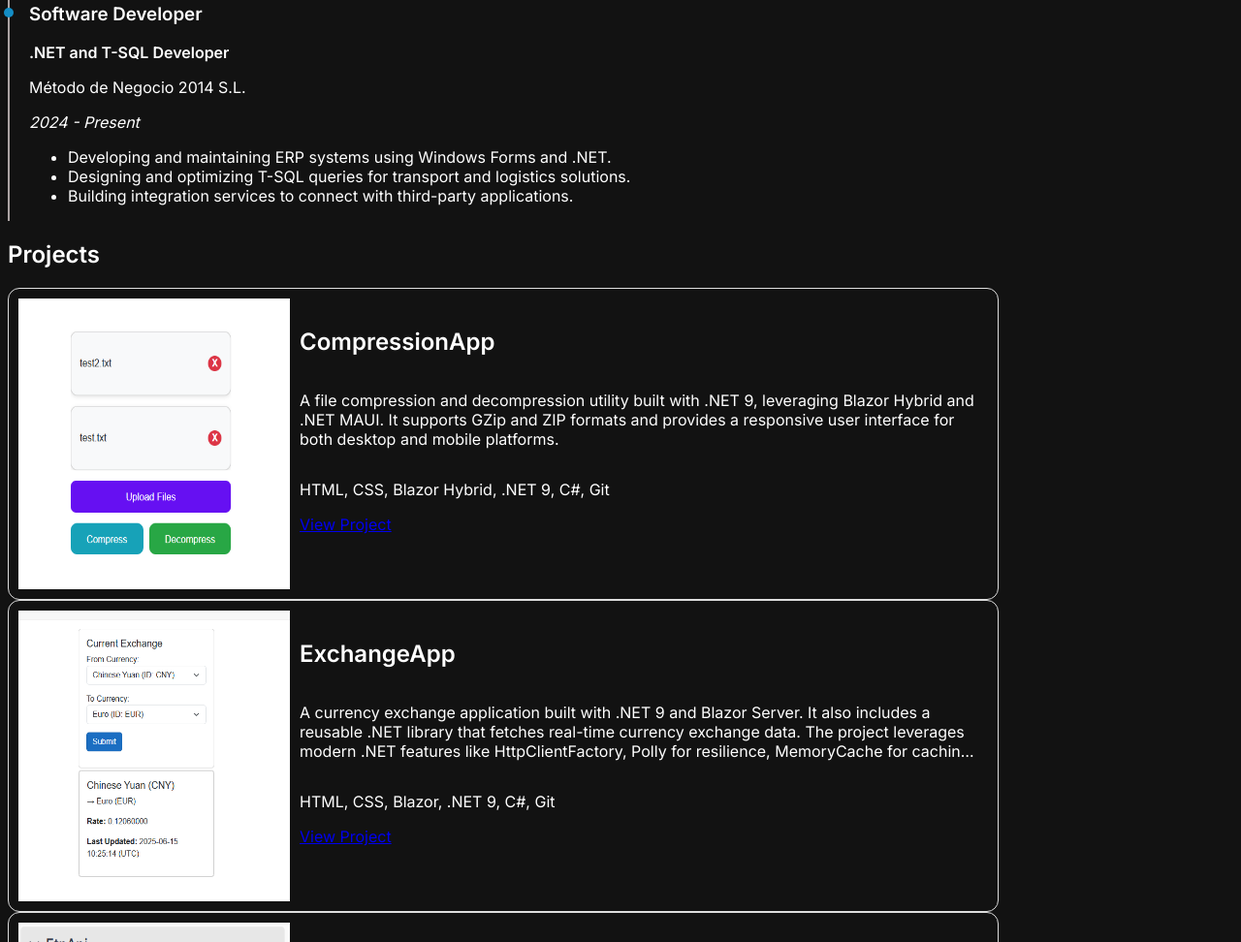
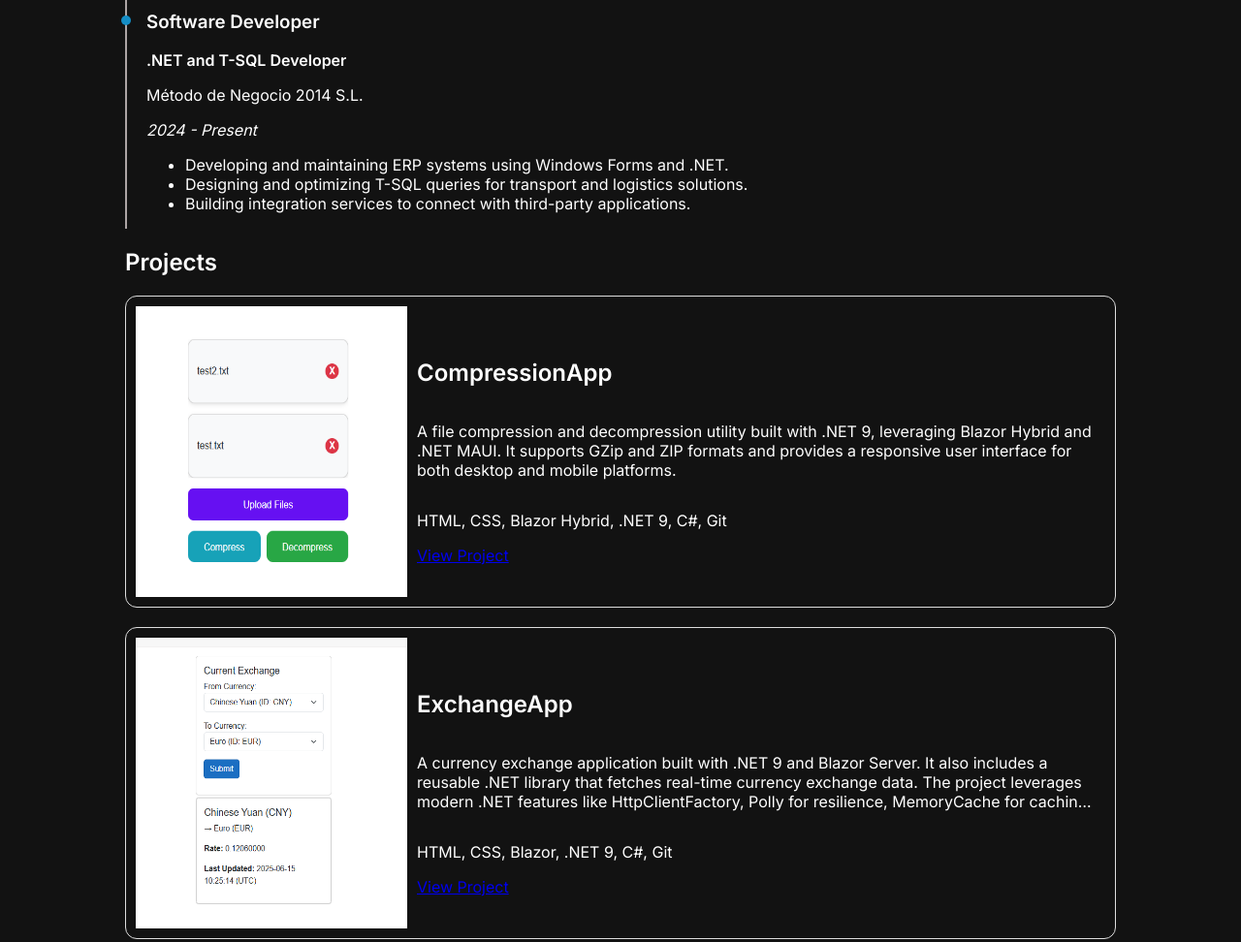
Before and after one commit to fgaspar17/portfolio, a plain HTML site: page index.html in a window 1280 px wide. Shown: the part 483-1455 px from the top of the page at 97% size. Drawn offline with Linux system fonts and the light colour scheme.

Commit message:
project cards spacing, centering the body

```diff
--- a/css/style.css
+++ b/css/style.css
@@ -2,11 +2,11 @@ body {
     background-color: #121212;
     color: #ffffff;
     font-family: 'Inter', sans-serif;
-}
-
-code, pre {
-    font-family: 'Fira Code', monospace;
-    font-size: 0.95rem;
+    display:flex;
+    flex-direction:column;
+    min-height:100vh;
+    align-items: center;
+    min-width: 320px;
 }
 
 .linkedin-icon {
@@ -35,7 +35,7 @@ code, pre {
   top: 0.3em;
   width: 10px;
   height: 10px;
-  background-color: #148dc5; /* choose your dot color */
+  background-color: #148dc5;
   border-radius: 50%;
 }
 
@@ -46,7 +46,6 @@ code, pre {
 .container-projects {
     display: flex;
     flex-direction: column;
-    align-items: center;
     gap: 20px;
 }
 
@@ -54,12 +53,13 @@ code, pre {
     border: 1px solid #ddd;
     border-radius: 12px;
     display: flex;
-    flex-direction: row;
+    flex-direction: column;
     overflow: hidden;
     padding: 10px;
-    min-width: 600px;
+    min-width: 300px;
     max-width: 1000px;
-    max-height: 300px;
+    max-height: 600px;
+    align-items: center;
 }
 
 .project-card-info {
@@ -74,9 +74,15 @@ code, pre {
 
 .shrinkable-paragraph {
     display: -webkit-box;
-    line-clamp: 3;
     -webkit-line-clamp: 3;
     -webkit-box-orient: vertical;
     overflow: hidden;
     transition: max-height 0.3s ease;
 }
+
+@media (min-width: 768px) {
+  .project-card {
+    flex-direction: row;
+    max-height: 300px;
+  }
+}
--- a/index.html
+++ b/index.html
@@ -26,6 +26,8 @@
             <path d="M3 24h19v-23h-1v22h-18v1zm17-24h-18v22h18v-22zm-3 17h-12v1h12v-1zm0-3h-12v1h12v-1zm0-3h-12v1h12v-1zm-7.348-3.863l.948.3c-.145.529-.387.922-.725 1.178-.338.257-.767.385-1.287.385-.643 0-1.171-.22-1.585-.659-.414-.439-.621-1.04-.621-1.802 0-.806.208-1.432.624-1.878.416-.446.963-.669 1.642-.669.592 0 1.073.175 1.443.525.221.207.386.505.496.892l-.968.231c-.057-.251-.177-.449-.358-.594-.182-.146-.403-.218-.663-.218-.359 0-.65.129-.874.386-.223.258-.335.675-.335 1.252 0 .613.11 1.049.331 1.308.22.26.506.39.858.39.26 0 .484-.082.671-.248.187-.165.322-.425.403-.779zm3.023 1.78l-1.731-4.842h1.06l1.226 3.584 1.186-3.584h1.037l-1.734 4.842h-1.044z"/>
         </symbol>
     </svg>
+
+    <div class="main-container">
 
         <section class="about-me">
             <div class="container-about-me">
@@ -84,11 +86,13 @@
             </div>
         </section>
 
-    <section id="projects" class="projects">
+        <section class="projects">
             <h1>Projects</h1>
-        <div class="container-projects">
+            <div id="projects" class="container-projects">
             </div>
         </section>
+
+    </div>
 
     <script src="js/script.js"></script>
 </body>
--- a/js/script.js
+++ b/js/script.js
@@ -54,11 +54,11 @@ function createProjectCard(project) {
 }
 
 function renderProjects(projects) {
-    const projectsSection = document.querySelector("#projects"); // ensure this ID exists
+    const projectsContainer = document.querySelector("#projects"); // ensure this ID exists
 
     projects.forEach(project => {
         const article = document.createElement("article");
         article.appendChild(createProjectCard(project));
-        projectsSection.appendChild(article);
+        projectsContainer.appendChild(article);
     });
 }
```
Lines whose indentation alone changed are shown as unchanged.
